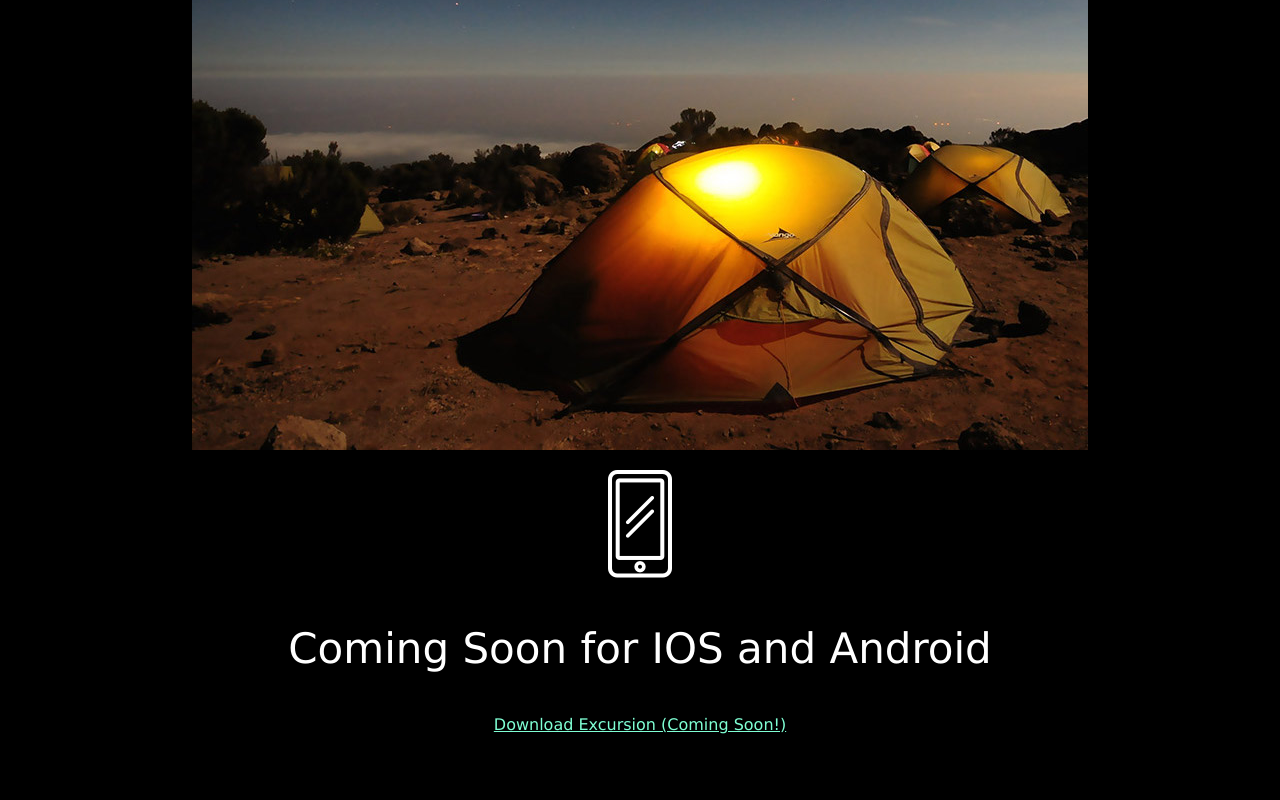
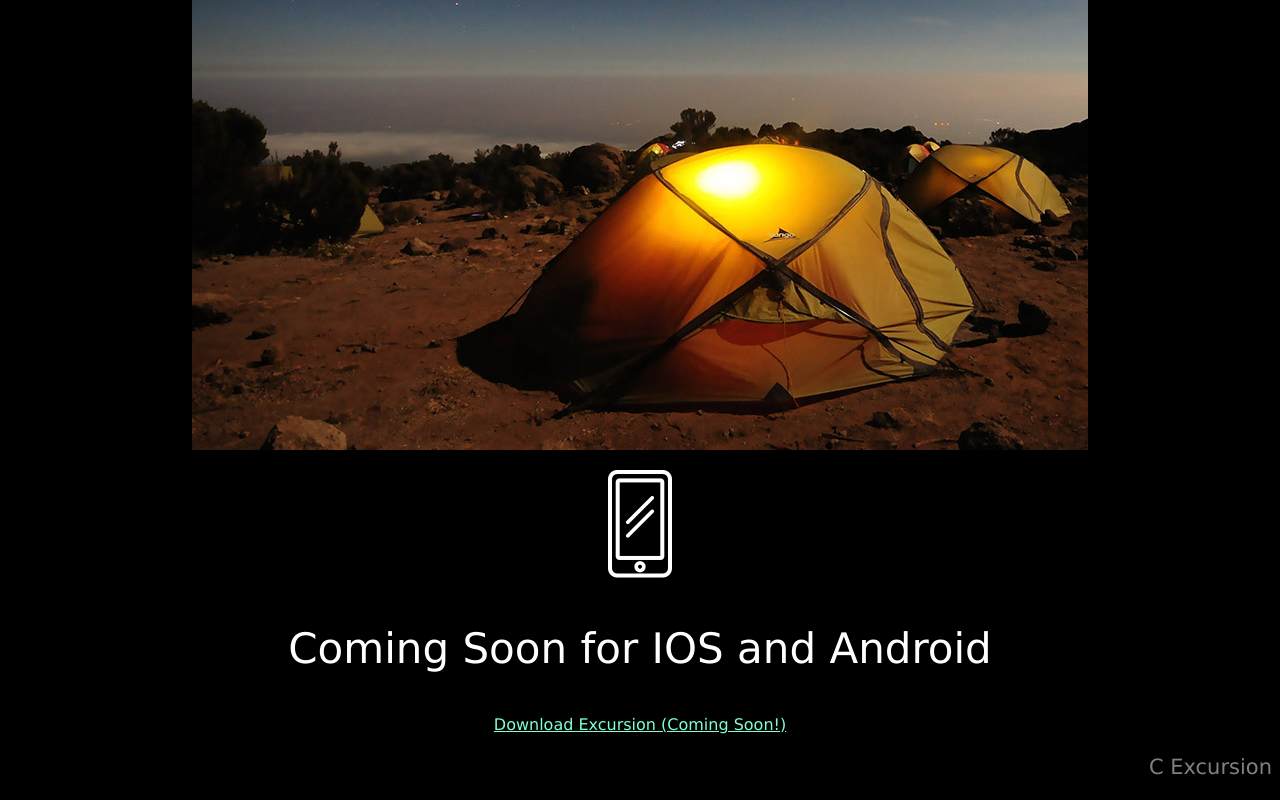
Before and after one commit to dogwoodrust/Excursion, a plain HTML site: page index.html in a window 1280 px wide. Shown: the part 555-1355 px from the top of the page. Before the commit the page ends 1305 px from the top, so only its background shows below. Drawn offline with Linux system fonts and the light colour scheme.

Commit message:
added Copyright

```diff
--- a/index.html
+++ b/index.html
@@ -20,6 +20,7 @@
    <p><img src="resources/pictures/phone.png"></img></p>
    <h3 class="header--second">Coming Soon for IOS and Android</h3>
    <p><a class="link--cta" href="#">Download Excursion (Coming Soon!)</a></p>
+   <p class="p2">C Excursion</p>
   </body>
 
 
--- a/resources/css/styles.css
+++ b/resources/css/styles.css
@@ -28,3 +28,9 @@ body {
     color: gray;
     font-size: 21px;
 }
+
+.p2{
+    color: gray;
+    font-size: 21px;
+    text-align: right;
+}
```
